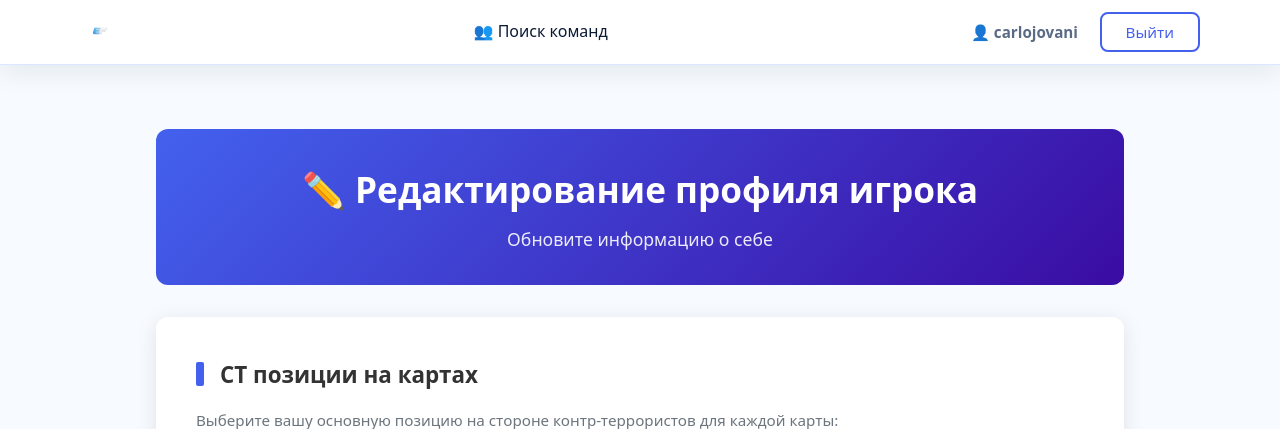
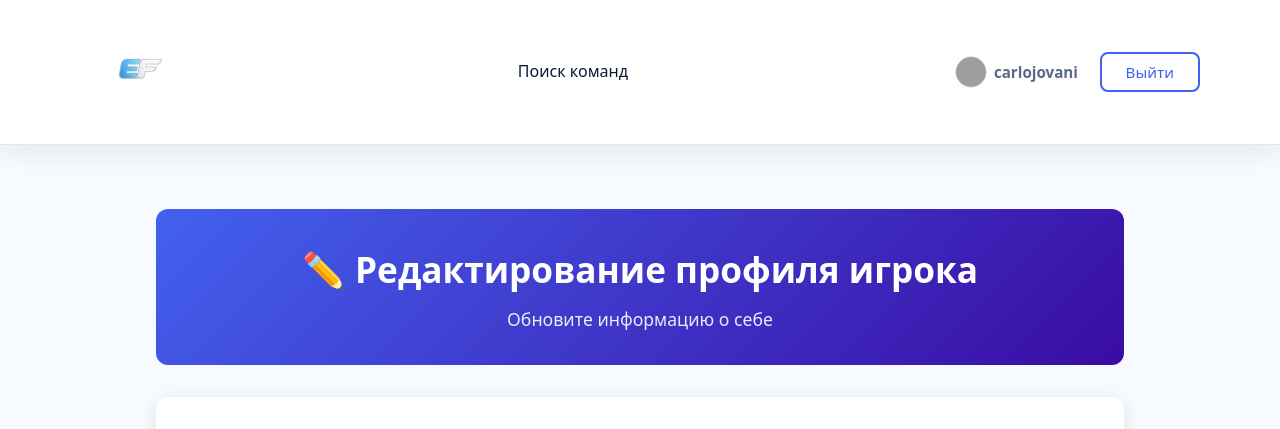
Before and after one commit to carlojovani/cswebsite, a Django app: page /profile/edit/ in a window 1280 px wide. Shown: the top 429 px of the page. Run offline with Django 4.2, Linux system fonts and the light colour scheme; a user stored in the database is signed in; data comes from the database, SQL or seed files in the repository; grey boxes are pictures that could not be loaded.

Commit message:
Update header logo and profile avatar

```diff
--- a/users/templates/users/base.html
+++ b/users/templates/users/base.html
@@ -122,7 +122,7 @@
             display: flex;
             justify-content: space-between;
             align-items: center;
-            height: 64px;
+            padding: 0.75rem 0;
         }
 
         .logo {
@@ -132,7 +132,7 @@
         }
 
         .logo img {
-            height: 40px;
+            height: 120px;
             width: auto;
             display: block;
         }
@@ -179,6 +179,14 @@
             color: var(--primary);
             text-decoration: none;
             background: rgba(56, 189, 248, 0.12);
+        }
+
+        .user-avatar {
+            width: 32px;
+            height: 32px;
+            border-radius: 50%;
+            object-fit: cover;
+            border: 1px solid var(--border);
         }
 
         /* Cards */
@@ -377,10 +385,10 @@
                     {% if user.is_authenticated %}
                         <!-- Для игроков показываем поиск команд -->
                         {% if user.user_type == 'player' %}
-                            <li><a href="{% url 'search_team' %}">👥 Поиск команд</a></li>
+                            <li><a href="{% url 'search_team' %}">Поиск команд</a></li>
                         <!-- Для команд показываем поиск игроков -->
                         {% elif user.user_type == 'team' %}
-                            <li><a href="{% url 'search_player' %}">👤 Поиск игроков</a></li>
+                            <li><a href="{% url 'search_player' %}">Поиск игроков</a></li>
                         {% endif %}
 
                     {% else %}
@@ -392,10 +400,8 @@
             <div class="auth-links">
                 {% if user.is_authenticated %}
                     <a href="{% url 'profile' user.id %}" class="user-profile-link">
-                        {% if user.user_type == 'player' %}
-                            👤
-                        {% else %}
-                            👥
+                        {% if user.user_type == 'player' and user.player_profile.avatar %}
+                            <img src="{{ user.player_profile.avatar }}" alt="Аватар {{ user.username }}" class="user-avatar">
                         {% endif %}
                         {{ user.username }}
                     </a>
```
